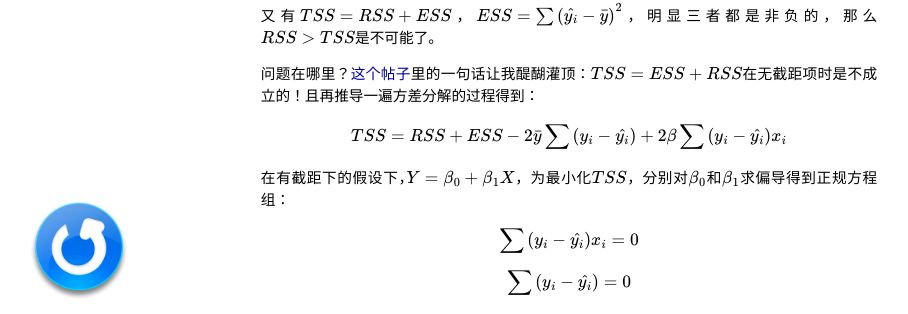
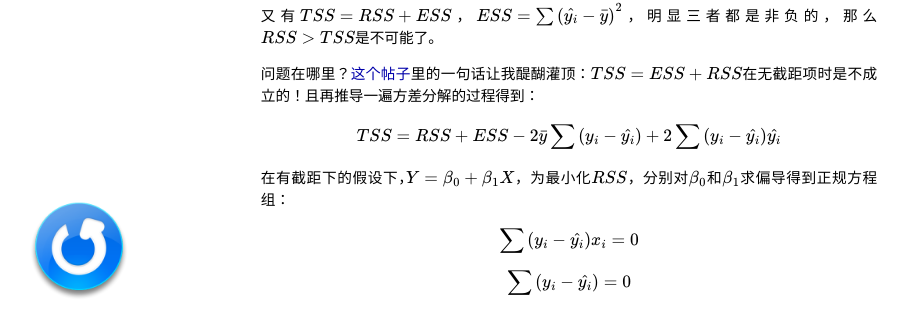
Before and after one commit to badbye/badbye.github.com, a Jekyll site: the page _posts/2013-09-18-R^2如何小于0？.html, which Jekyll copies as it is, in a window 1280 px wide. Shown: the part 249-563 px from the top of the page, without its empty margins (71-979 px from the left). Built offline with Jekyll 4.4.1, drawn with Linux system fonts in a browser that asks for light colours; Markdown is read by kramdown in place of the engine named in the settings; formulas are drawn with MathJax 3.

Commit message:
fix some error posted on 9.18

```diff
--- a/_posts/2013-09-18-R^2如何小于0？.html
+++ b/_posts/2013-09-18-R^2如何小于0？.html
@@ -255,9 +255,9 @@ hljs.initHighlightingOnLoad();
 
 <p>问题在哪里？<a href="http://cos.name/cn/topic/102862">这个帖子</a>里的一句话让我醍醐灌顶：\( TSS=ESS+RSS \)在无截距项时是不成立的！且再推导一遍方差分解的过程得到：</p>
 
-<p>\[ TSS=RSS+ESS-2\bar{y}\sum{(y_i-\hat{y_i})}+2\beta\sum{(y_i-\hat{y_i})x_i} \]</p>
+<p>\[ TSS=RSS+ESS-2\bar{y}\sum{(y_i-\hat{y_i})}+2\sum{(y_i-\hat{y_i})\hat{y_i}} \]</p>
 
-<p>在有截距下的假设下，\( Y=\beta_0+\beta_1X \)，为最小化\( TSS \)，分别对\( \beta_0 \)和\( \beta_1 \)求偏导得到正规方程组：</p>
+<p>在有截距下的假设下，\( Y=\beta_0+\beta_1X \)，为最小化\( RSS \)，分别对\( \beta_0 \)和\( \beta_1 \)求偏导得到正规方程组：</p>
 
 <p>\[ \sum{(y_i-\hat{y_i})x_i}=0 \]
 \[ \sum{(y_i-\hat{y_i})}=0 \]</p>
```
